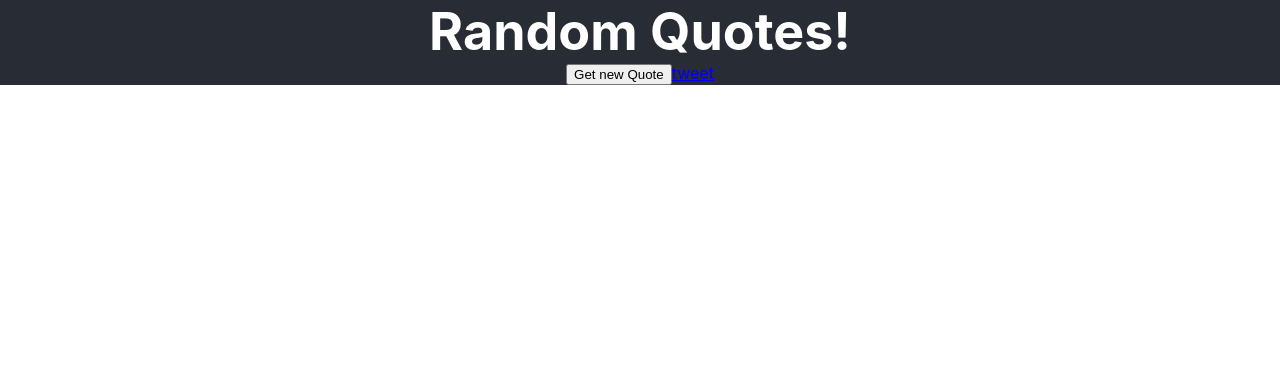
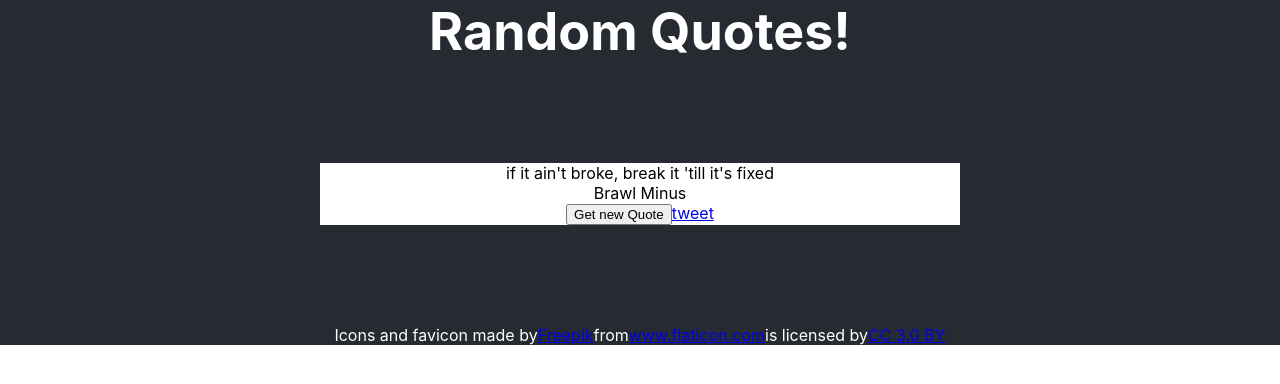
Before and after one commit to thegouge/fcc-random-quote, a React (Create React App) app: page / in a window 1280 px wide. Shown: the top 384 px of the page. Built offline with nearby package versions, Linux system fonts and the light colour scheme; no server answers.

Commit message:
added new favicon (with credits) and began styling

```diff
--- a/public/index.html
+++ b/public/index.html
@@ -22,7 +22,7 @@
       work correctly both with client-side routing and a non-root public URL.
       Learn how to configure a non-root public URL by running `npm run build`.
     -->
-    <title>React App</title>
+    <title>Random Quote Machine</title>
   </head>
   <body>
     <noscript> You need to enable JavaScript to run this app. </noscript>
--- a/src/App.js
+++ b/src/App.js
@@ -1,23 +1,28 @@
 import React, {Component} from "react";
 import QuoteBox from "./components/QuoteBox";
+import Footer from "./components/Footer";
 import "./css/App.css";
+
+let background = "rgb(38, 42, 49)";
 
 class App extends Component {
   constructor(props) {
     super(props);
     this.state = {
-      quoteText: "",
-      quoteAuthor: "",
-      quoteCat: "none"
+      quoteText: "if it ain't broke, break it 'till it's fixed",
+      quoteAuthor: "Brawl Minus",
+      quoteCat: "mahDick"
     };
 
     this.getRandomQuote = this.getRandomQuote.bind(this);
+    this.backgroundChanger = this.backgroundChanger.bind(this);
   }
   getRandomQuote() {
     fetch("https://talaikis.com/api/quotes/random/")
       .then((res) => res.json())
       .then(
         (result) => {
+          this.backgroundChanger(result.cat);
           this.setState({
             isLoaded: true,
             quoteText: result.quote,
@@ -33,12 +38,22 @@ class App extends Component {
         }
       );
   }
+  backgroundChanger(category) {
+    if (this.state.quoteCat !== category) {
+      background = `rgb(${this.getRandomColor}, ${this.getRandomColor}, ${
+        this.getRandomColor
+      })`;
+    }
+  }
+  getRandomColor() {
+    return Math.floor(Math.random() * 256);
+  }
   componentDidMount() {
     this.getRandomQuote();
   }
   render() {
     return (
-      <div className="App">
+      <div className="App" style={{backgroundColor: background}}>
         <header className="App-header">
           <h1>Random Quotes!</h1>
         </header>
@@ -48,6 +63,8 @@ class App extends Component {
           quoteAuthor={this.state.quoteAuthor}
           getQuote={this.getRandomQuote}
         />
+
+        <Footer />
       </div>
     );
   }
--- /dev/null
+++ b/src/components/Footer.js
@@ -0,0 +1,25 @@
+import React from "react";
+
+function Footer() {
+  return (
+    <footer>
+      Icons and favicon made by
+      <a href="https://www.freepik.com/" title="Freepik">
+        Freepik
+      </a>
+      from
+      <a href="https://www.flaticon.com/" title="Flaticon">
+        www.flaticon.com
+      </a>
+      is licensed by
+      <a
+        href="http://creativecommons.org/licenses/by/3.0/"
+        title="Creative Commons BY 3.0"
+      >
+        CC 3.0 BY
+      </a>
+    </footer>
+  );
+}
+
+export default Footer;
--- a/src/css/App.css
+++ b/src/css/App.css
@@ -1,11 +1,10 @@
 .App {
   text-align: center;
-  background-color: #282c34;
+  color: white;
 }
 
 .App-header {
   font-size: calc(10px + 2vmin);
-  color: white;
 }
 
 .App-header h1 {
--- a/src/css/QuoteBox.css
+++ b/src/css/QuoteBox.css
@@ -1,3 +1,8 @@
 #quote-box {
-  color: white;
+  background: white;
+  color: black;
+  width: 50%;
+  margin: auto;
+  margin-top: 100px;
+  margin-bottom: 100px;
 }
```
Also changed, not shown: 1 other file (tests, documents, lock files or other folders).
